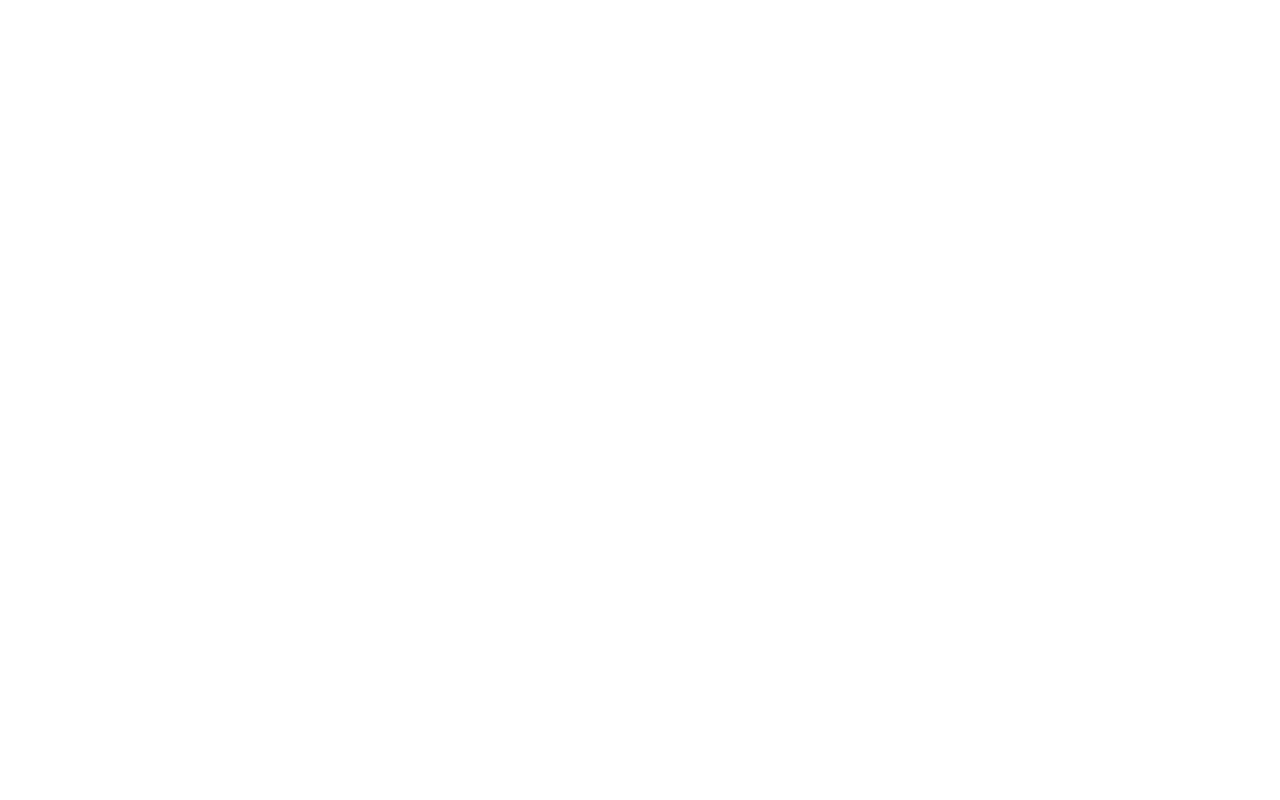
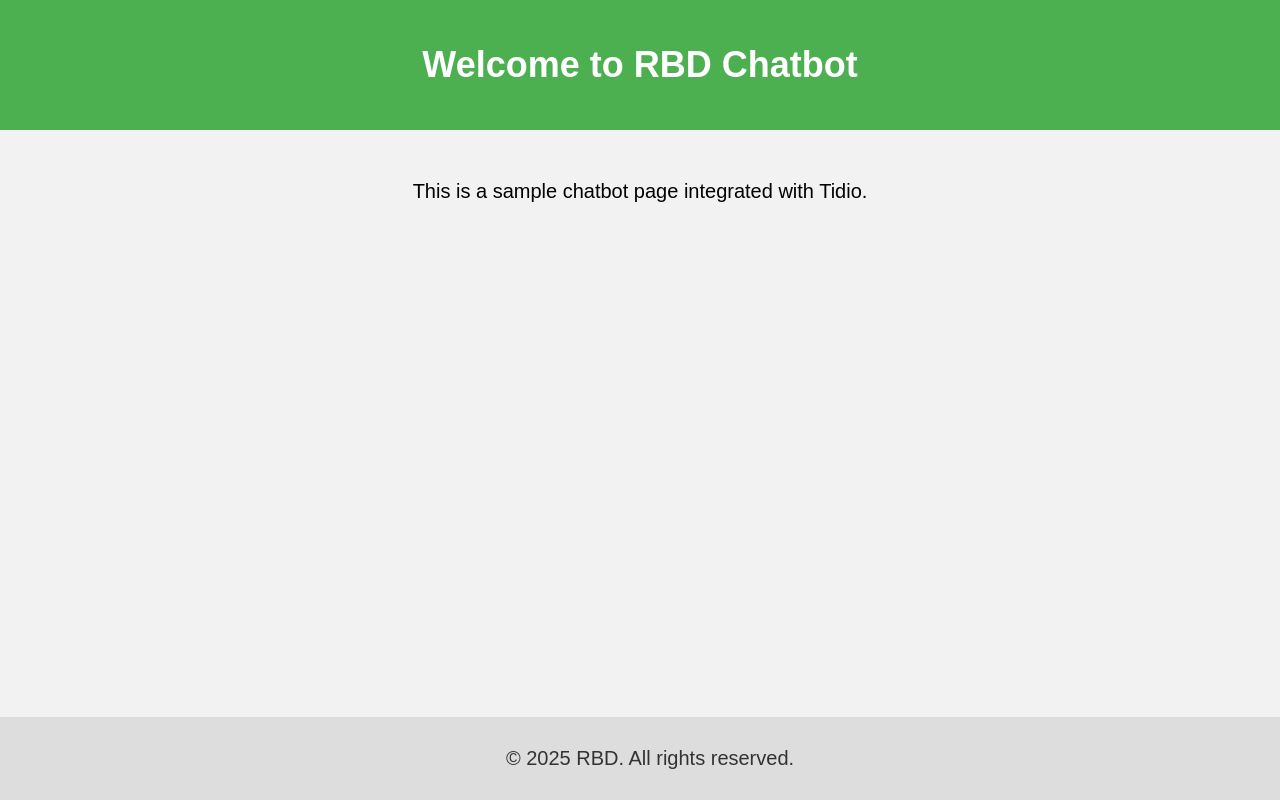
Before and after one commit to shreyash359/Sm, a plain HTML site: page index.html in a window 1280 px wide. Drawn offline with Linux system fonts and the light colour scheme.

Commit message:
index.html

```diff
--- a/index.html
+++ b/index.html
@@ -2,14 +2,63 @@
 <html lang="en">
 <head>
   <meta charset="UTF-8" />
-    <link rel="icon" type="image/svg+xml" href="/vite.svg" />
-    <meta name="viewport" content="width=device-width, initial-scale=1.0" />
-    <title>RBD Chat App</title>
+  <meta name="viewport" content="width=device-width, initial-scale=1.0"/>
+  <meta http-equiv="X-UA-Compatible" content="ie=edge"/>
+  <title>RBD Chatbot</title>
+  <style>
+    body {
+      margin: 0;
+      padding: 0;
+      font-family: Arial, sans-serif;
+      background-color: #f2f2f2;
+    }
+
+    header {
+      background-color: #4CAF50;
+      color: white;
+      text-align: center;
+      padding: 20px;
+    }
+
+    main {
+      text-align: center;
+      margin-top: 50px;
+    }
+
+    footer {
+      background-color: #ddd;
+      color: #333;
+      text-align: center;
+      padding: 10px;
+      position: fixed;
+      width: 100%;
+      bottom: 0;
+    }
+
+    h1 {
+      font-size: 36px;
+    }
+
+    p {
+      font-size: 20px;
+    }
+  </style>
 </head>
 <body>
-    <div id="root"></div>
 
-    <!-- ✅ Tidio Chatbot Script -->
+  <header>
+    <h1>Welcome to RBD Chatbot</h1>
+  </header>
+
+  <main>
+    <p>This is a sample chatbot page integrated with Tidio.</p>
+  </main>
+
+  <footer>
+    <p>© 2025 RBD. All rights reserved.</p>
+  </footer>
+
+  <!-- Tidio Chatbot Script -->
   <script src="//code.tidio.co/yprjxymdqktq74xxx5lokq9zkds8b3bm.js" async></script>
 </body>
 </html>
```
Lines whose indentation alone changed are shown as unchanged.
